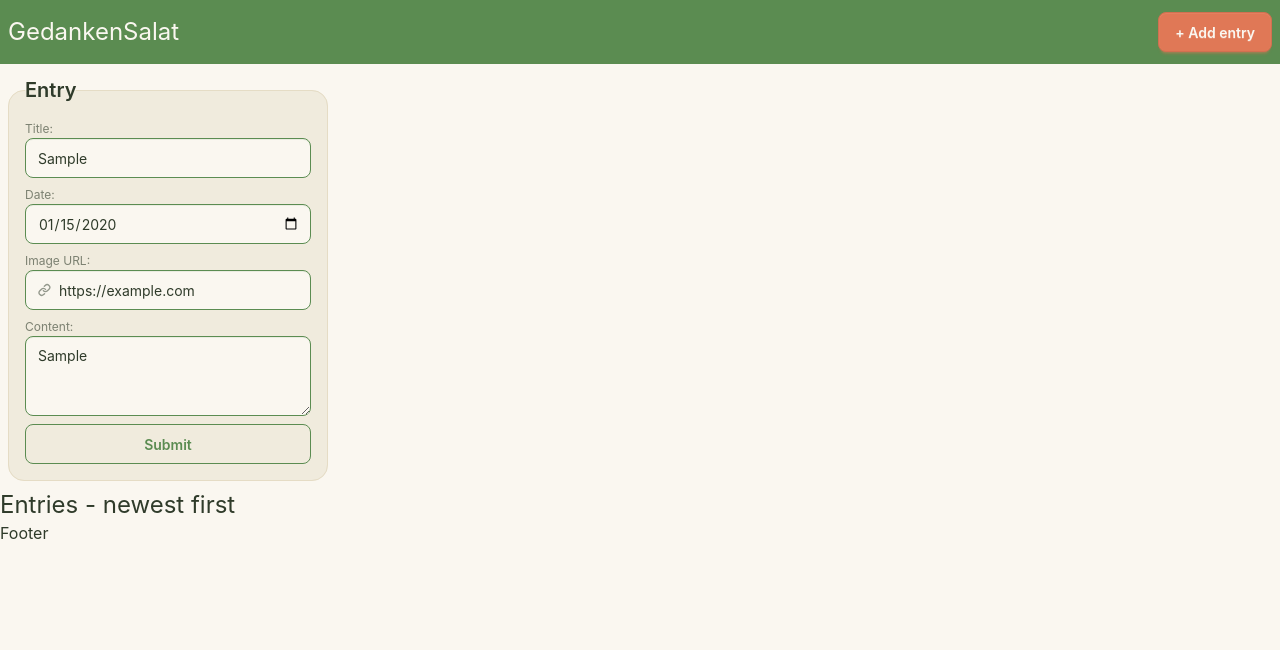
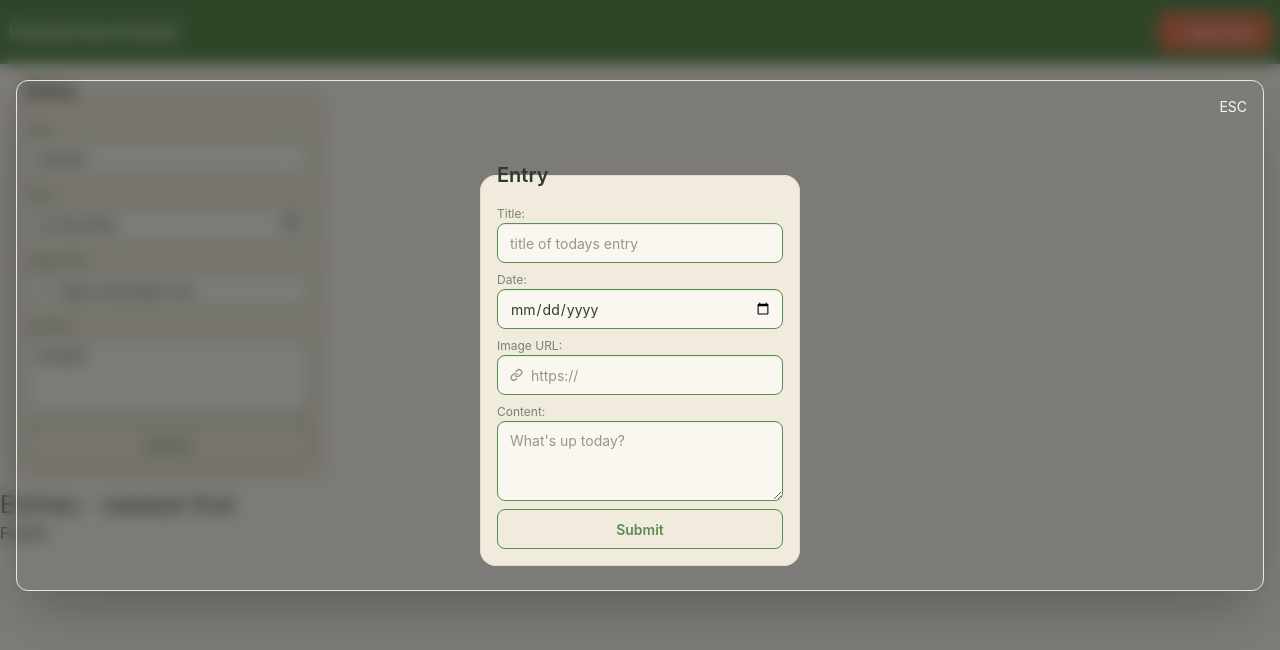
Before and after one commit to MonkeyDNaara/GedankenSalat, a React (Vite) app: page / in a window 1280 px wide. Both pictures are taken after typing "Sample", "2020-01-15", "https://example.com", "Sample" into the empty fields and a click on the button "+ Add entry". Shown: the top 650 px of the page. Built offline with nearby package versions, Linux system fonts and the light colour scheme.

Commit message:
add EntryForm to modal

```diff
--- a/src/App.jsx
+++ b/src/App.jsx
@@ -8,11 +8,13 @@ import Modal from "./components/Modal.jsx";
 const App = () => {
   const [entries, setEntries] = useState([]);
   const [error, setError] = useState("");
+  const [newEntry, setNewEntry] = useState("");
 
   const handleAddEntry = (newEntry) => {
     const wasAdded = addData(newEntry);
     if (wasAdded) {
       setEntries((prev) => [...prev, newEntry]);
+      setNewEntry("");
     } else {
       setError("Entry already exists.");
       // window.alert("Entry already exists.");
@@ -23,8 +25,8 @@ const App = () => {
 
   return (
     <>
-      <Header />
-      <Modal errorMessage={error} handleError={setError} />
+      <Header handleNewEntry={setNewEntry} />
+      <Modal errorMessage={error} handleError={setError} newEntry={newEntry} />
       <EntryList entries={entries} handleAddEntry={handleAddEntry} />
       <Footer />
     </>
--- a/src/components/Header.jsx
+++ b/src/components/Header.jsx
@@ -1,9 +1,16 @@
-const Header = () => {
+const Header = ({ handleNewEntry }) => {
   return (
     <header>
       <div className="navbar bg-primary flex justify-between">
         <h1 className="text-2xl text-primary-content">GedankenSalat</h1>
-        <button className="btn btn-secondary">+ Add entry</button>
+        <button
+          className="btn btn-secondary"
+          onClick={() => {
+            handleNewEntry("new");
+          }}
+        >
+          + Add entry
+        </button>
       </div>
     </header>
   );
--- a/src/components/Modal.jsx
+++ b/src/components/Modal.jsx
@@ -1,29 +1,53 @@
+// modal state = ["hidden", "error", "new", "edit"]
+
 import { useEffect, useState } from "react";
 import AlertModal from "./AlertModal";
+import EntryForm from "./EntryForm";
 
-const Modal = ({ errorMessage, handleError }) => {
-  // const [modal, setModal] = useState(false);
+const Modal = ({ errorMessage, handleError, newEntry, handleAddEntry }) => {
+  const [modal, setModal] = useState("hidden");
 
-  // useEffect(handleModal, [errorMessage]);
+  useEffect(() => {
+    errorMessage ? setModal("error") : setModal("hidden");
+  }, [errorMessage]);
+
+  useEffect(() => {
+    newEntry ? setModal("new") : setModal("hidden");
+  }, [newEntry]);
+
+  const handleEsc = () => {
+    setModal("hidden");
+    handleError("");
+    handleAddEntry("");
+  };
 
   return (
     <div
       id="searchModal"
-      className={`fixed inset-0 bg-black/50 backdrop-blur-sm ${errorMessage ? "" : "hidden"} justify-center pt-20 px-4 z-50`}
+      className={`fixed inset-0 bg-black/50 backdrop-blur-sm ${modal == "hidden" ? "hidden" : ""} justify-center pt-20 px-4 z-50`}
     >
       <div
         id="modalBox"
-        className="bg-[#05030a] w-full max-h-[85vh] flex flex-col rounded-xl shadow-2xl border border-slate-200"
+        className="bg-gray w-full max-h-[85vh] flex flex-col rounded-xl shadow-2xl border border-slate-200"
       >
         <button
           type="button"
           id="modalCloseButton"
-          className="ml-auto text-slate-400 hover:text-white text-sm px-2 py-2 bg-brand-purple rounded cursor-pointer hover:bg-brand-dark-hover"
-          onClick={() => handleError("")}
+          className="ml-auto text-primary-content hover:text-white text-sm px-4 py-4 bg-brand-purple rounded cursor-pointer hover:bg-brand-dark-hover"
+          onClick={() => handleEsc()}
         >
           ESC
         </button>
-        <div>{errorMessage && <AlertModal message={errorMessage} />}</div>
+        <div
+          className={`flex justify-center p-4 ${modal == "error" ? "" : "hidden"}`}
+        >
+          {errorMessage && <AlertModal message={errorMessage} />}
+        </div>
+        <div
+          className={`flex justify-center p-4 ${modal == "new" ? "" : "hidden"}`}
+        >
+          {newEntry && <EntryForm handleAddEntry={handleAddEntry} />}
+        </div>
       </div>
     </div>
   );
```
